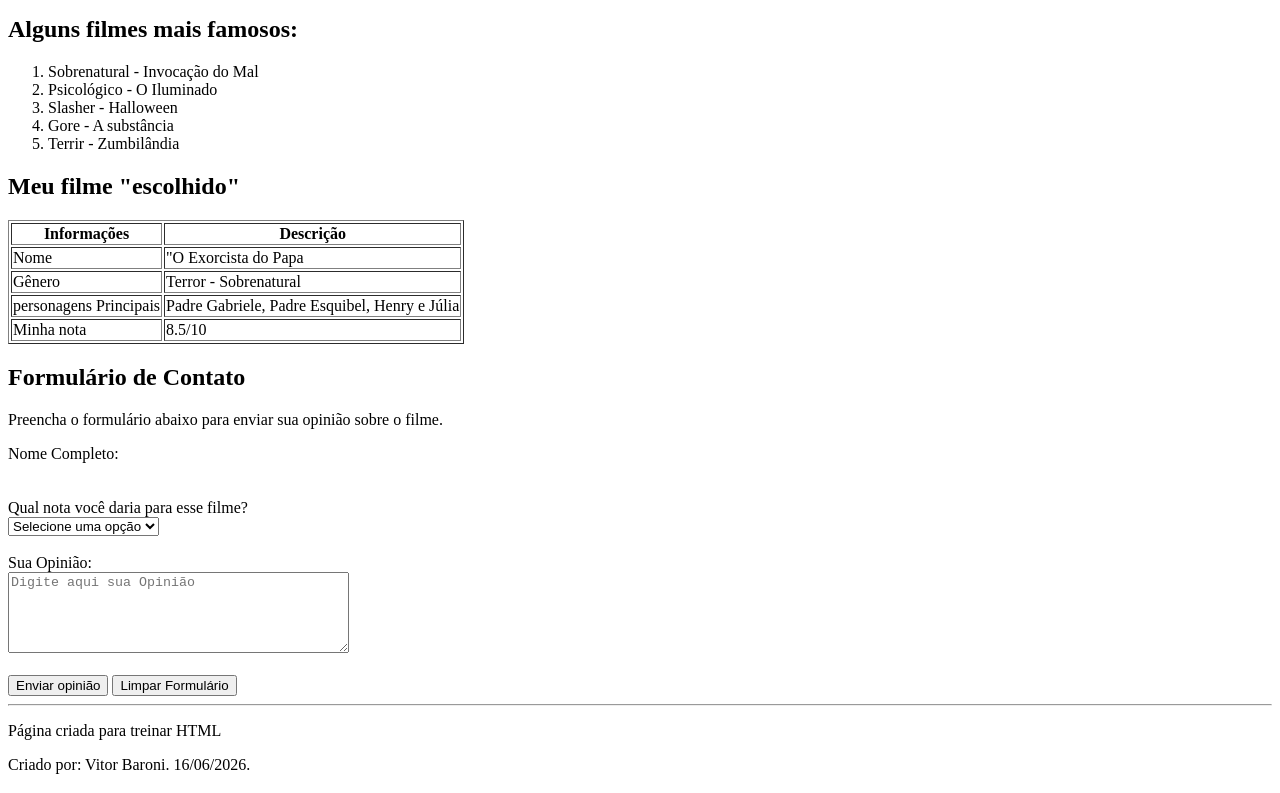
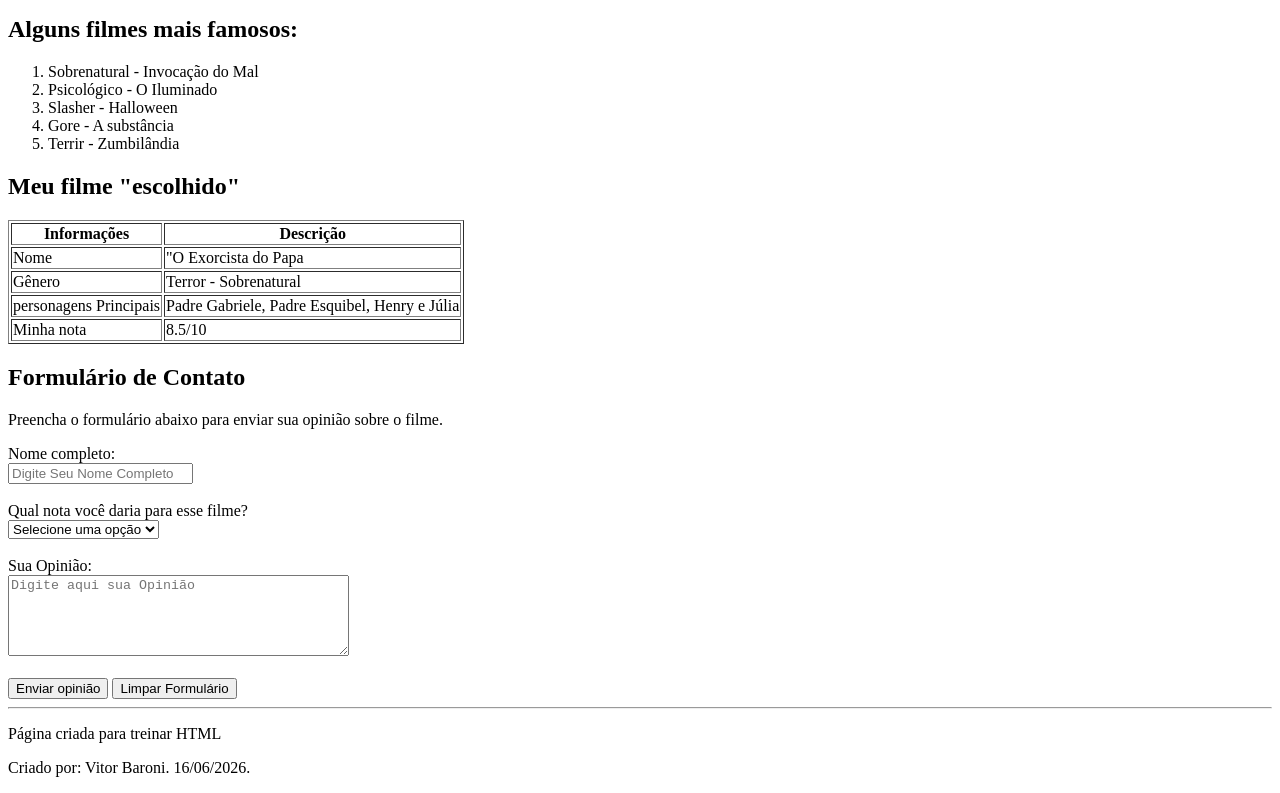
Before and after one commit to baronivitor2006-web/Meu-Repositorio, a plain HTML site: page site-exemplo/index.html in a window 1280 px wide. Shown: the part 431-1224 px from the top of the page. Drawn offline with Linux system fonts and the light colour scheme.

Commit message:
Ajustes no código - Formulário de resposta "NOME"

```diff
--- a/site-exemplo/index.html
+++ b/site-exemplo/index.html
@@ -96,12 +96,12 @@
             </p>
 
             <form>
-                <label for="nome">Nome Completo:</label><br>
-                <imput
-                type="text"
-                id="nome"
-                name="nome"
-                placeholder="Digite seu nome completo"
+                <label for="nome">Nome completo:</label><br>
+                <input
+                  type="text"
+                  id="nome"
+                  name="nome"
+                  placeholder="Digite Seu Nome Completo"
                 >
                 <br><br>
 
```
